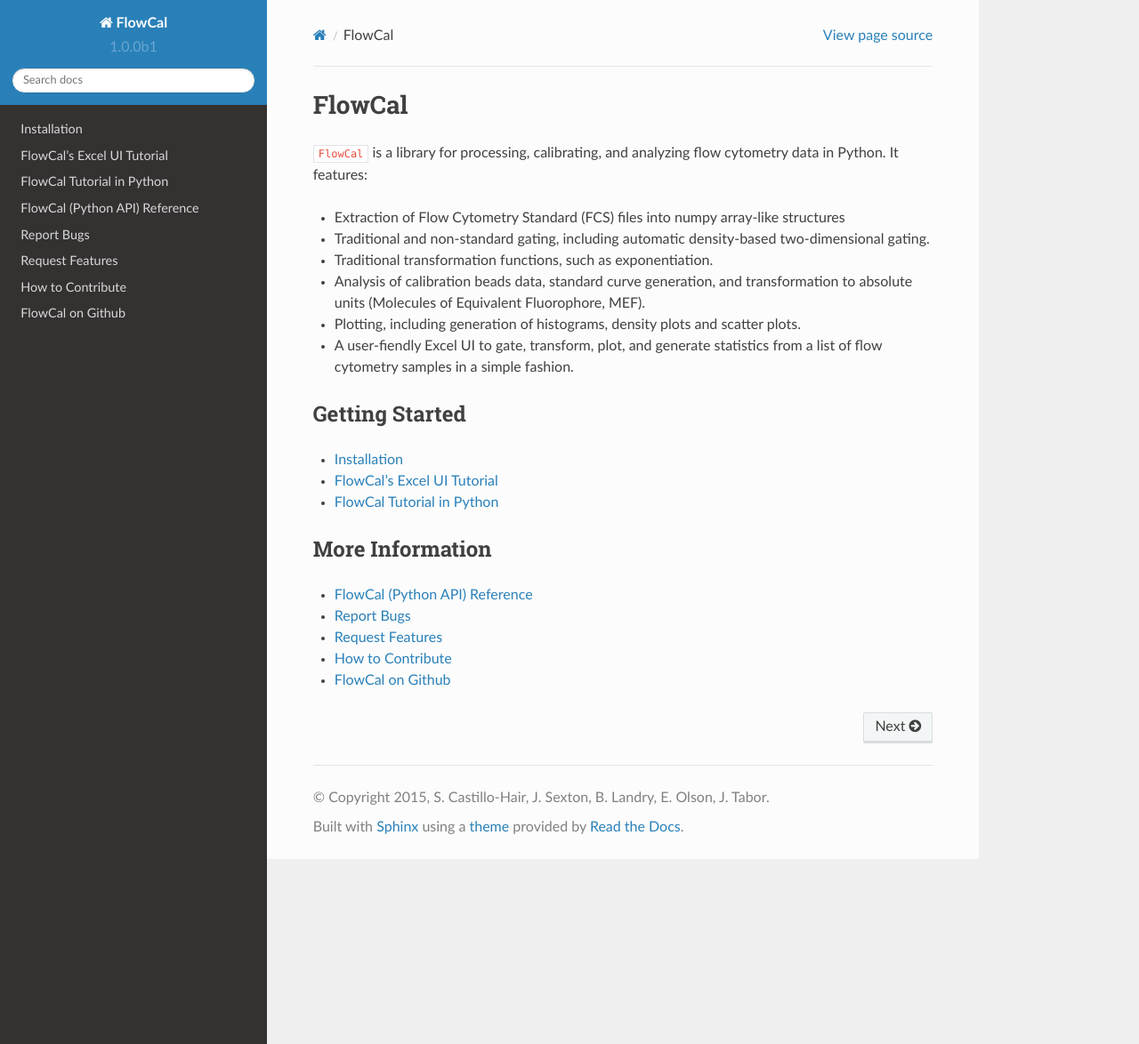
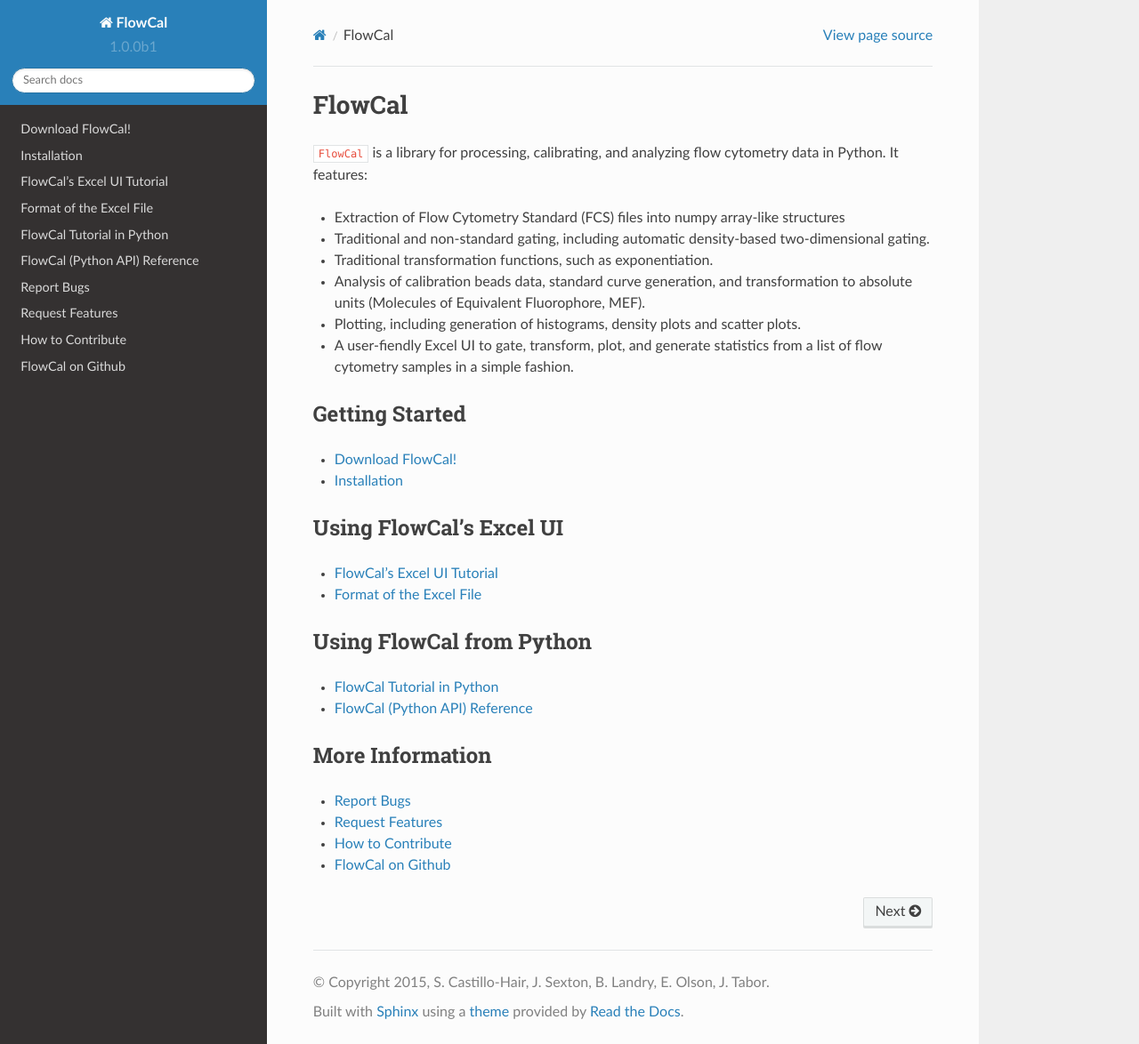
Before and after one commit to taborlab/FlowCal, a Sphinx documentation site: the page built from doc/index.rst, in a window 1280 px wide and 1174 px high. Shown: the whole window at 89% size. Built offline with Sphinx 7.4.7 and the Read the Docs theme 2.0.0, drawn with Linux system fonts in a browser that asks for light colours.

Commit message:
Restructured documentation.

```diff
--- /dev/null
+++ b/doc/format_excel.rst
@@ -0,0 +1,4 @@
+Format of the Excel File
+========================
+
+to do.
--- a/doc/index.rst
+++ b/doc/index.rst
@@ -22,16 +22,32 @@
 .. toctree::
    :maxdepth: 1
 
+   Download FlowCal! <https://github.com/taborlab/FlowCal/archive/master.zip>
    installation.rst
+
+Using FlowCal's Excel UI
+------------------------
+
+.. toctree::
+   :maxdepth: 1
+
    tutorial_excel.rst
+   format_excel.rst
+
+Using FlowCal from Python
+-------------------------
+
+.. toctree::
+   :maxdepth: 1
+
    tutorial_python.rst
+   reference/modules.rst
 
 More Information
 ----------------
 .. toctree::
    :maxdepth: 1
 
-   reference/modules.rst
    report_bugs.rst
    request_features.rst
    contribute.rst
```
Also changed, not shown: doc/reference/FlowCal.rst (deleted, +0 -23 lines), doc/reference/modules.rst (+18 -2 lines).
